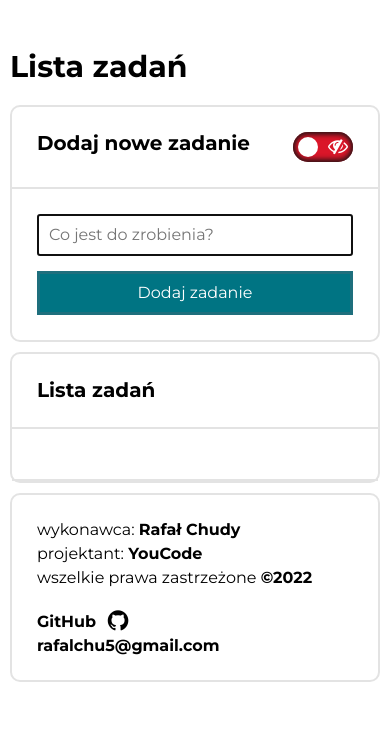
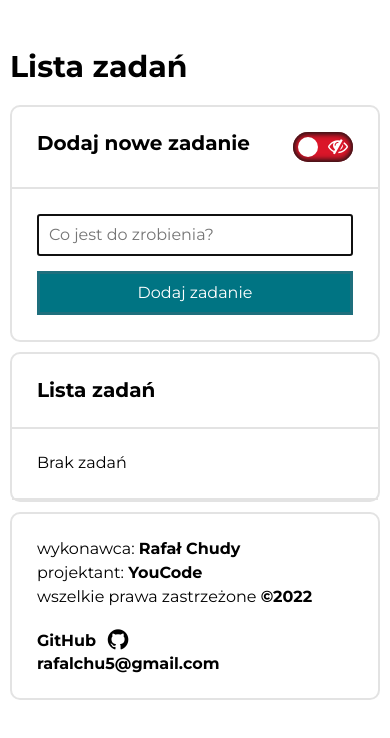
Before and after one commit to Rafal-1999/To-Do-List-React, a React (Create React App) app: page / in a window 390 px wide. Shown: the top 738 px of the page. Built offline with nearby package versions, Linux system fonts and the light colour scheme.

Commit message:
Added mobile view and text when list is empty

```diff
--- a/package.json
+++ b/package.json
@@ -1,6 +1,6 @@
 {
   "name": "to-do-list-react",
-  "version": "4.47.6",
+  "version": "4.47.7",
   "private": true,
   "homepage": "https://rafal-1999.github.io/To-Do-List-React/",
   "dependencies": {
--- a/src/features/tasks/TasksList/index.js
+++ b/src/features/tasks/TasksList/index.js
@@ -7,7 +7,8 @@ import {
     ActionButton,
     TasksParagraph,
     TasksContent,
-    ReactTooltipStyled
+    ReactTooltipStyled,
+    TasksInfo
 } from "./styled";
 
 const TasksList = ({ smoothCrossOutTask }) => {
@@ -15,6 +16,7 @@ const TasksList = ({ smoothCrossOutTask }) => {
     const dispatch = useDispatch();
 
     return (
+        tasks.length > 0 ? (
             <TasksArea>
                 {tasks.map(task => (
                     <TasksItem
@@ -70,6 +72,9 @@ const TasksList = ({ smoothCrossOutTask }) => {
                     </TasksItem>
                 ))}
             </TasksArea>
+        ) : (
+            <TasksInfo>Brak zadań</TasksInfo>
+        )
     )
 };
 
--- a/src/features/tasks/TasksList/styled.js
+++ b/src/features/tasks/TasksList/styled.js
@@ -11,6 +11,8 @@ export const TasksItem = styled.li`
     padding: 10px 15px;
     display: flex;
     align-items: center;
+    justify-content: space-between;
+    flex-wrap: wrap;
     border-bottom: 2px solid rgb(227, 227, 227);
 
     &:hover,
@@ -68,10 +70,17 @@ export const ActionButton = styled.button`
 `;
 
 export const TasksParagraph = styled.p`
-    margin: 0 15px;
+    margin: 0 0 15px;
     flex-grow: 1;
     flex-shrink: 0;
-    flex-basis: 100px;
+    flex-basis: 100%;
+    order: -1;
+
+    @media (min-width: 320px) {
+        margin: 0 15px;
+        flex-basis: 100px;
+        order: 0;
+    }
 `;
 
 export const TasksContent = styled.span`
@@ -93,3 +102,7 @@ export const ReactTooltipStyled = styled(ReactTooltip)`
     margin-top: -15px !important;
     padding: 10px 20px !important;
 `;
+
+export const TasksInfo = styled.p`
+    margin: 0;
+`;
```
Lines whose indentation alone changed are shown as unchanged.
